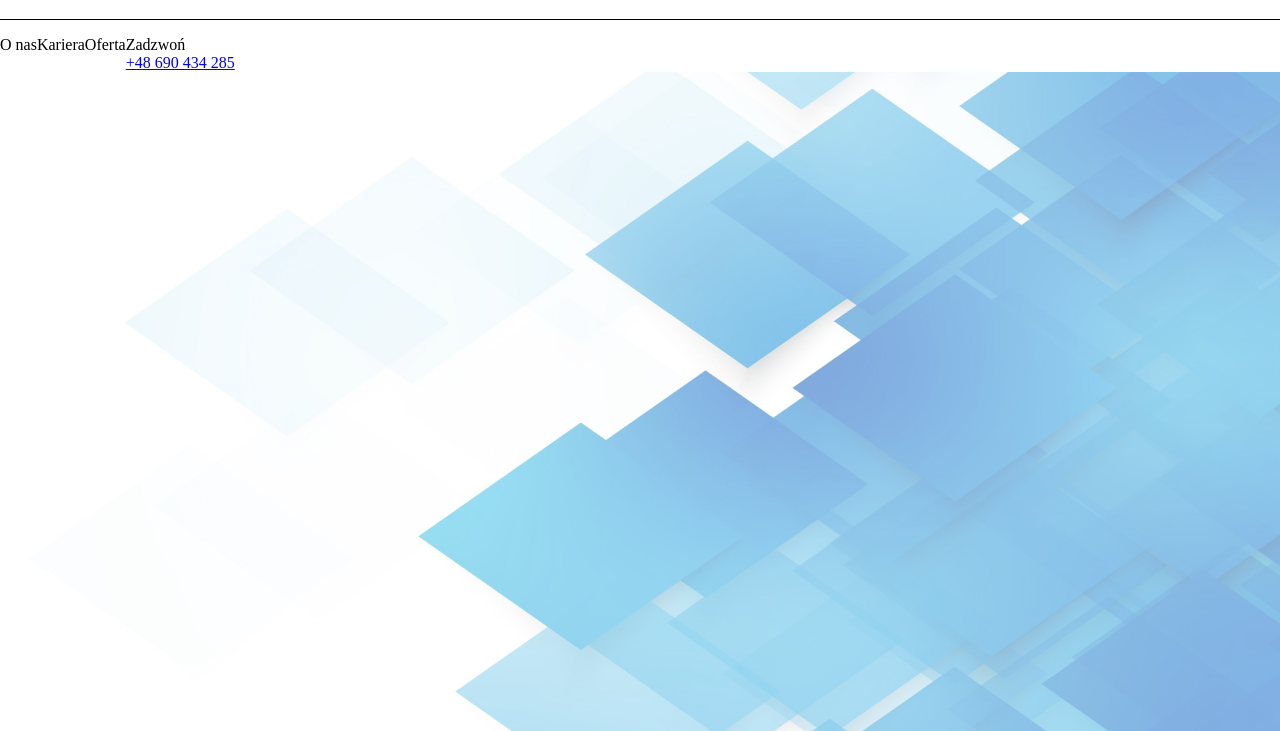
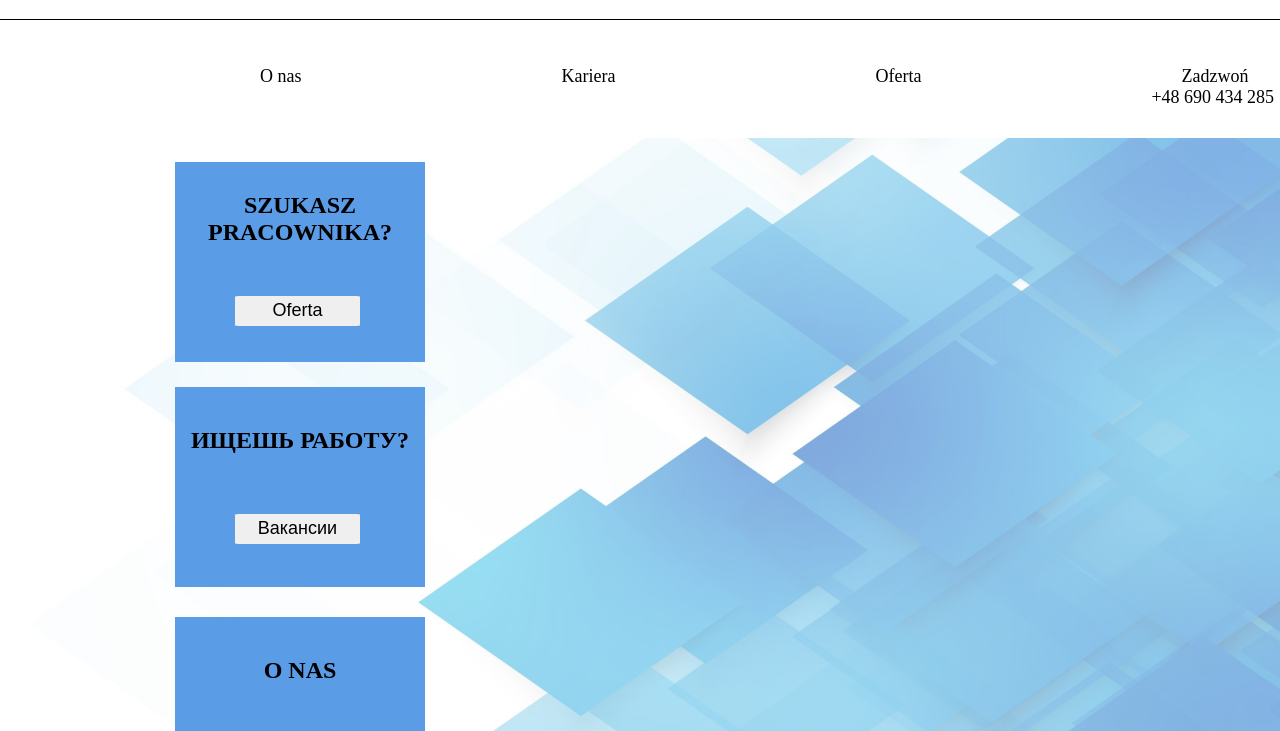
Before and after one commit to AnnaBuzuk/PersonalDevelopment, a plain HTML site: page PERSONALDEVELOPMENT.html in a window 1280 px wide. Shown: the part 69-800 px from the top of the page. Drawn offline with Linux system fonts and the light colour scheme.

Commit message:
22.03.2023
22.03.2023

```diff
--- a/PERSONALDEVELOPMENT.css
+++ b/PERSONALDEVELOPMENT.css
@@ -35,24 +35,198 @@ ul {
     opacity: 0.5;
 }
 
-.first_part,.second_part,.third_part,.fourth_part{
+
+
+
+
+.a,.e,.d,.g{
   float: left;
+margin-top: 30px;
+margin-bottom: 30px;
+position: relative;
+}
+
+
+
+.first_part,.second_part,.third_part,.fifth_part,.thirdes_part{
+  margin-left: 260px;
+  text-decoration: none;
+  color: black;
+  font-size: large;
+
+
+}
+
+.first_part::after{
+  content: '';
+  position: absolute;
+  margin-bottom: -5px;
+  border-radius: 20%;
+  height: 4px;
+  background-color: #2926ff;
+  width: 0;
+  left: 93%;
+  bottom: 0;
+  transform: translateX(-50%);
+  transition: 0.5s cubic-bezier(0.68, -0.55, 0.265, 1.55) all;
+}
+
+.first_part:hover { color: #4355fc; }
+.first_part:hover::after { width: 40px; }
+
+.second_part::after{
+  content: '';
+  position: absolute;
+  margin-bottom: -5px;
+  border-radius: 20%;
+  height: 4px;
+  background-color: #2926ff;
+  width: 0;
+  left: 92%;
+  bottom: 0;
+  transform: translateX(-50%);
+  transition: 0.5s cubic-bezier(0.68, -0.55, 0.265, 1.55) all;
+}
+.second_part:hover { color: #4355fc; }
+.second_part:hover::after { width: 68px; }
+
+
+
+.thirdes_part::after{
+  content: '';
+  position: absolute;
+  margin-bottom: -5px;
+  border-radius: 20%;
+  height: 4px;
+  background-color: #2926ff;
+  width: 0;
+  left: 93%;
+  bottom: 0;
+  transform: translateX(-50%);
+  transition: 0.5s cubic-bezier(0.68, -0.55, 0.265, 1.55) all;
+}
+
+.thirdes_part:hover { color: #4355fc; }
+.thirdes_part:hover::after { width: 50px; }
+
+.fifth_part::after{
+  content: '';
+  position: absolute;
+  margin-bottom: -5px;
+  border-radius: 20%;
+  height: 4px;
+  background-color: #2926ff;
+  width: 0;
+  left: 84%;
+  bottom: 0;
+  transform: translateX(-50%);
+  transition: 0.5s cubic-bezier(0.68, -0.55, 0.265, 1.55) all;
+}
+
+.fifth_part:hover { color: #4355fc; }
+.fifth_part:hover::after { width: 110px; }
+
+
+.fifth_part{
+
+  margin-left: 230px;
+  text-decoration: none;
+  color: black;
+  font-size: large;
+}
+
+
+
+
+
+
+
+
+
+
+
+
+.bos{
+  position: absolute;
 }
 
 .employee{
+  position: relative;
+  top:-700px;
+  left:70%;
   width: 250px;
   height: 200px;
-  background-color: rgb(42, 44, 165);
+  background-color: rgb(91, 156, 231);
+}
+.bos_one{
+  text-align: center;
+  padding-top: 30px;
 }
 
+.bos_but{
+  width: 125px;
+  height: 30px;
+  margin-top: 30px;
+  margin-left: 60px;
+  font-size: large;
+  border: 0.5px;
+  border-radius: 3%;
+}
+
+.bos_but:hover{
+  background: linear-gradient(rgba(0, 0, 255, 0.295), pink);
+  border: 0.5px;
+}
 .job{
+  position: relative;
+  top:-695px;
+  left:70%;
   width: 250px;
   height: 200px;
-  background-color: brown;
+  background-color: rgb(91, 156, 231);
+}
+.job_one{
+  text-align: center;
+  padding-top: 40px;
 }
 
+.job_but{
+  width: 125px;
+  height: 30px;
+  margin-top: 40px;
+  margin-left: 60px;
+  font-size: large;
+  border: 0.5px;
+  border-radius: 3%;
+}
+.job_but:hover{
+  background: linear-gradient(rgba(0, 0, 255, 0.295), pink);
+  border: 0.5px;
+}
 .informacja_PD{
+  position: relative;
+  top:-685px;
+  left:70%;
   width: 250px;
   height: 200px;
-  background-color: brown;
+  background-color: rgb(91, 156, 231);
 }
+
+.PD_one{
+  text-align: center;
+  padding-top: 40px;
+}
+
+.PD_but{
+  width: 155px;
+  height: 50px;
+  font-size: large;
+  margin-top: 40px;
+  margin-left: 50px;
+  border: 0.5px;
+  border-radius: 3%;
+}
+.PD_but:hover{
+  background: linear-gradient(rgba(0, 0, 255, 0.295), pink);
+  border: 0.5px;
+}
--- a/PERSONALDEVELOPMENT.html
+++ b/PERSONALDEVELOPMENT.html
@@ -15,26 +15,31 @@
            <h1 class="big">PERSONAL DEVELOPMENT </h1>
            </div>
            <div class="line">
-
            </div>
 <div>
     <ul>
-        <li class="first_part">
-            O nas
+        <li class="a">
+            <a href="./ONAS.HTML" class="first_part"> O nas</a>
         </li>
-        <li class="second_part">
-            Kariera
+        <li class="e">
+            <a href="./KARIJERA.HTML" class="second_part"> Kariera</a>
         </li>
-        <li class="third_part">
-            Oferta
+        <li class="d">
+            <a href="./OFERTA.HTML" class="thirdes_part"> Oferta</a>
         </li>
-        <li class="fourth_part">
-            Zadzwoń<br>
-            <a href="tel:+48690434285" class="">+48 690 434 285</a>
+        <li class="g">
+            <a href="#" class="third_part"> Zadzwoń</a>
+            <br>
+            <a href="tel:+48690434285" class="fifth_part">+48 690 434 285</a>
         </li>
     </ul>
 </div>
         </header>
+
+
+
+
+
 
 
         <main>
@@ -44,22 +49,25 @@
                 </div>
 
             </div>
+            <div class="bos">
             <div class="employee">
-                <h2>SZUKASZ PRACOWNIKA?</h2>
-                <button>Oferta</button>
+                <h2 class="bos_one">SZUKASZ PRACOWNIKA?</h2>
+                <button onclick="window.location.href = './OFERTA.HTML';"class="bos_but">Oferta</button>
             </div>
             <div class="job">
-                 <h2>ИЩЕШЬ РАБОТУ?</h2>
-                 <button>Вакансии</button>
+                 <h2 class="job_one">ИЩЕШЬ РАБОТУ?</h2>
+                 <button onclick="window.location.href = './KARIJERA.HTML';" class="job_but">Вакансии</button>
             </div>
             <div class="informacja_PD">
-                <h2>O NAS</h2>
-                <button>DOWIEDŻ SIĘ WĘCEJ</button>
+                <h2 class="PD_one">O NAS</h2>
+                <button onclick="window.location.href = './DOWIEDZ.HTML';" class="PD_but">DOWIEDŻ SIĘ WĘCEJ</button>
            </div>
+
            <div>
             <h2>ZAUFALI NAM</h2>
            </div>
 
+        </div>
         </main>
         <footer>
             <div>
```
Also changed, not shown: DOWIEDZ.HTML (added, +12 -0 lines), KARIJERA.HTML (added, +12 -0 lines), OFERTA.HTML (added, +12 -0 lines), ONAS.HTML (added, +12 -0 lines).
